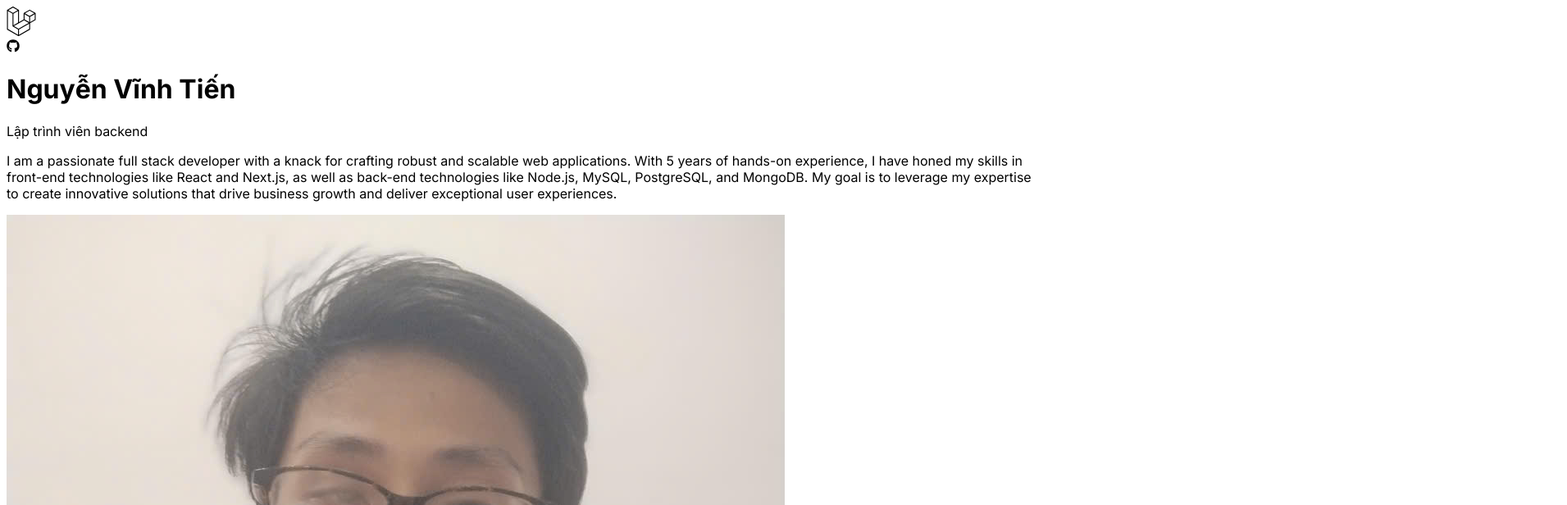
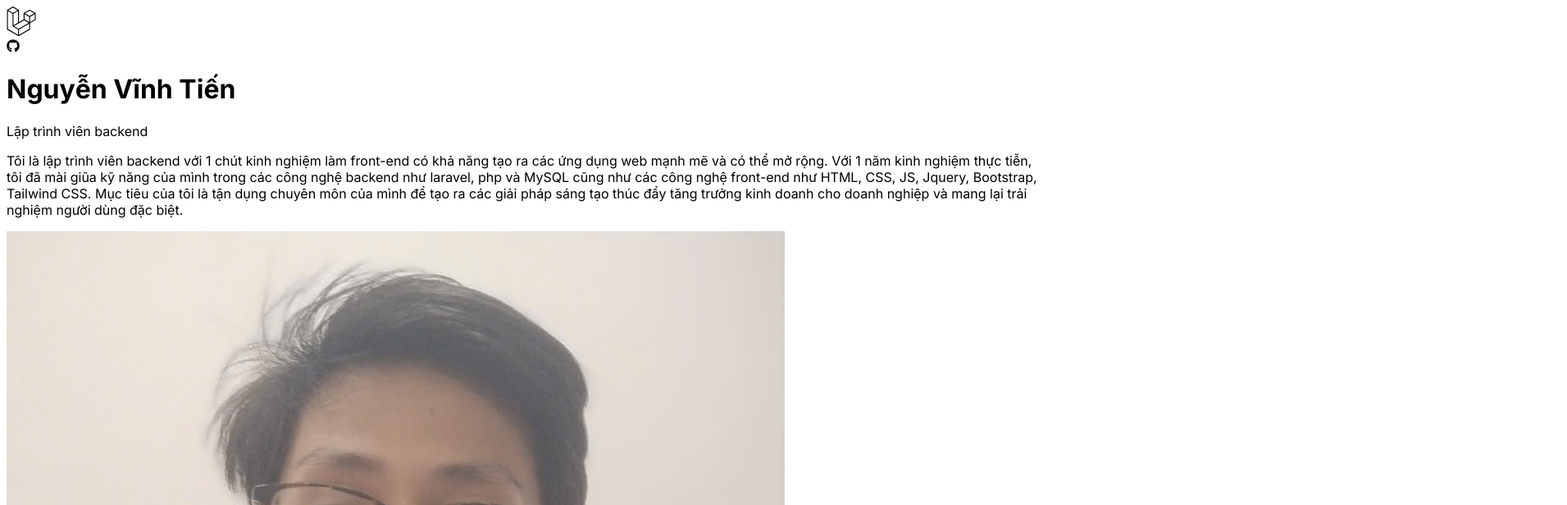
Before and after one commit to alicezuberg930/portfolio_website, a React (Create React App) app: page / in a window 1280 px wide. Shown: the top 616 px of the page at 82% size, 1911 px wide, since content can reach past the window. Built offline with nearby package versions, Linux system fonts and the light colour scheme.

Commit message:
update vn

```diff
--- a/src/assets/data.js
+++ b/src/assets/data.js
@@ -1,66 +1,34 @@
-export const HERO_CONTENT = `I am a passionate full stack developer with a knack for crafting robust and scalable web applications. With 5 years of hands-on experience, I have honed my skills in front-end technologies like React and Next.js, as well as back-end technologies like Node.js, MySQL, PostgreSQL, and MongoDB. My goal is to leverage my expertise to create innovative solutions that drive business growth and deliver exceptional user experiences.`;
+import sobexpress from "assets/cms_sobexpress.png"
+import voucherforyou from "assets/cms_voucherforyou.png"
 
-export const ABOUT_TEXT = `I am a dedicated and versatile full stack developer with a passion for creating efficient and user-friendly web applications. With 5 years of professional experience, I have worked with a variety of technologies, including React, Next.js, Node.js, MySQL, PostgreSQL, and MongoDB. My journey in web development began with a deep curiosity for how things work, and it has evolved into a career where I continuously strive to learn and adapt to new challenges. I thrive in collaborative environments and enjoy solving complex problems to deliver high-quality solutions. Outside of coding, I enjoy staying active, exploring new technologies, and contributing to open-source projects.`;
+export const HERO_CONTENT = `Tôi là lập trình viên backend với 1 chút kinh nghiệm làm front-end có khả năng tạo ra các ứng dụng web mạnh mẽ và có thể mở rộng. Với 1 năm kinh nghiệm thực tiễn, tôi đã mài giũa kỹ năng của mình trong các công nghệ backend như laravel, php và MySQL cũng như các công nghệ front-end như HTML, CSS, JS, Jquery, Bootstrap, Tailwind CSS. Mục tiêu của tôi là tận dụng chuyên môn của mình để tạo ra các giải pháp sáng tạo thúc đẩy tăng trưởng kinh doanh cho doanh nghiệp và mang lại trải nghiệm người dùng đặc biệt.`;
+
+export const ABOUT_TEXT = `Tôi là một lập trình viên backend tận tâm và linh hoạt với niềm đam mê tạo ra các ứng dụng web hiệu quả và thân thiện với người dùng. Với 1 năm kinh nghiệm chuyên môn, tôi đã làm việc với nhiều công nghệ khác nhau, bao gồm Laravel, PHP, MySQL, HTML, CSS, JS, Bootstrap và Tailwind CSS. Hành trình phát triển web của tôi bắt đầu với sự tò mò sâu sắc về cách mọi thứ hoạt động và nó đã phát triển thành một nghề nghiệp mà tôi liên tục phấn đấu để học hỏi và thích nghi với những thách thức mới. Tôi phát triển mạnh trong môi trường hợp tác và thích giải quyết các vấn đề phức tạp để cung cấp các giải pháp chất lượng cao. Ngoài mã hóa, tôi thích duy trì hoạt động, khám phá các công nghệ mới và đóng góp cho các dự án của công ty.`;
 
 export const EXPERIENCES = [
   {
-    year: "2023 - Present",
-    role: "Senior Full Stack Developer",
-    company: "Google Inc.",
-    description: `Led a team in developing and maintaining web applications using JavaScript, React.js, and Node.js. Implemented RESTful APIs and integrated with MongoDB databases. Collaborated with stakeholders to define project requirements and timelines.`,
-    technologies: ["Javascript", "React.js", "Next.js", "mongoDB"],
-  },
-  {
-    year: "2022 - 2023",
-    role: "Frontend Developer",
-    company: "Adobe",
-    description: `Designed and developed user interfaces for web applications using Next.js and React. Worked closely with backend developers to integrate frontend components with Node.js APIs. Implemented responsive designs and optimized frontend performance.`,
-    technologies: ["HTML", "CSS", "Vue.js", "mySQL"],
-  },
-  {
-    year: "2021 - 2022",
-    role: "Full Stack Developer",
-    company: "Facebook",
-    description: `Developed and maintained web applications using JavaScript, React.js, and Node.js. Designed and implemented RESTful APIs for data communication. Collaborated with cross-functional teams to deliver high-quality software products on schedule.`,
-    technologies: ["Python", "Svelte", "Three.js", "Postgres"],
-  },
-  {
-    year: "2020 - 2021",
-    role: "Software Engineer",
-    company: "Paypal",
-    description: `Contributed to the development of web applications using JavaScript, React.js, and Node.js. Managed databases and implemented data storage solutions using MongoDB. Worked closely with product managers to prioritize features and enhancements.`,
-    technologies: ["Ruby", "Rails", "PHP", "Sqlite"],
-  },
+    year: "2023 - 2024",
+    role: "Lập trình viên backend",
+    company: "TNHH Di4l.",
+    description: `Làm việc chung nhóm phát triển và duy trì các ứng dụng web bằng Laravel, HTML, CSS, JS, Jquery, Tailwind CSS theo yêu cầu của khách hàng. Phát triển và duy trì hệ thống CMS của khách hàng và hệ thống ERP của công ty. Triển khai các API RESTful và tích hợp với cơ sở dữ liệu MySQL cho ứng dụng mobile. Phối hợp với các bên liên quan để xác định các yêu cầu và mốc thời gian của dự án, tích hợp với các phương thức thanh toán bên thứ 3 và SMS. Quản lý và thiết kế MySQL để hỗ trợ thiết kế API.`,
+    technologies: ["PHP", "Laravel", "HTML", "CSS", "JS", "Jquery", "MySQL", "Tailwind CSS", "Bootstrap"]
+  }
 ];
 
 export const PROJECTS = [
   {
-    title: "E-Commerce Website",
-    image: "project1",
-    description:
-      "A fully functional e-commerce website with features like product listing, shopping cart, and user authentication.",
-    technologies: ["HTML", "CSS", "React", "Node.js", "MongoDB"],
+    title: "Sobexpressacms",
+    image: sobexpress,
+    description: "Website CMS giúp cho admin quản lý tài xế, phương tiện của họ và đơn hàng, giúp tài xế quản lý đơn hàng cùng với các tính năng như phân quyền, xác thực người dùng.",
+    link: "https://sobexpressacms.di4l.vn/",
+    technologies: ["PHP", "Laravel", "HTML", "CSS", "JS", "Tailwind CSS", "MySQL"],
   },
   {
-    title: "Task Management App",
-    image: "project2",
-    description:
-      "An application for managing tasks and projects, with features such as task creation, assignment, and progress tracking.",
-    technologies: ["HTML", "CSS", "Angular", "Firebase"],
-  },
-  {
-    title: "Portfolio Website",
-    image: "project3",
-    description:
-      "A personal portfolio website showcasing projects, skills, and contact information.",
-    technologies: ["HTML", "CSS", "React", "Bootstrap"],
-  },
-  {
-    title: "Blogging Platform",
-    image: "project4",
-    description:
-      "A platform for creating and publishing blog posts, with features like rich text editing, commenting, and user profiles.",
-    technologies: ["HTML", "CSS", "Vue.js", "Express", "mySQL"],
+    title: "Voucherforyou",
+    image: voucherforyou,
+    description: "Website E-commerce bao gồm CMS giúp cho doanh nghiệp quản lý thông tin doanh nghiệp, khách hàng, tồn kho, sản phẩm, lợi nhuận của họ và thống kê doanh số.",
+    link: "https://voucherforyou.di4lsell.com/",
+    technologies: ["PHP", "Laravel", "HTML", "CSS", "JS", "Bootstrap", "MySQL"],
   },
 ];
 
--- a/src/common/icons.js
+++ b/src/common/icons.js
@@ -7,5 +7,6 @@ import { SiCss3 } from "react-icons/si";
 import { IoLogoJavascript } from "react-icons/io5";
 import { FaBootstrap } from "react-icons/fa";
 import { RiReactjsLine } from "react-icons/ri";
+import { SiJquery } from "react-icons/si";
 
-export const icons = { FaLaravel, FaGithub, FaPhp, SiMysql, TiHtml5, SiCss3, IoLogoJavascript, FaBootstrap, RiReactjsLine }
+export const icons = { FaLaravel, FaGithub, FaPhp, SiMysql, TiHtml5, SiCss3, IoLogoJavascript, FaBootstrap, RiReactjsLine, SiJquery }
--- a/src/components/Experience.js
+++ b/src/components/Experience.js
@@ -17,6 +17,7 @@ const Experience = () => {
                                     <div className="w-full max-w-xl lg:w-3/4">
                                         <h6 className="mb-2 font-normal">{item.role} - <span className="font-bold text-purple-100">{item.company}</span></h6>
                                         <p className="mb-4 text-neutral-400">{item.description}</p>
+                                        <div className="flex flex-wrap">
                                             {
                                                 item.technologies.map(technology => {
                                                     return (
@@ -26,6 +27,7 @@ const Experience = () => {
                                                     )
                                                 })
                                             }
+                                        </div>
                                     </div>
                                 </motion.div>
                             </div>
--- a/src/components/Techstack.js
+++ b/src/components/Techstack.js
@@ -1,8 +1,8 @@
 import { icons } from "common/icons"
-import { animate, motion, reverseEasing } from "framer-motion"
+import { motion } from "framer-motion"
 
 const Techstack = () => {
-    const { FaLaravel, FaPhp, SiMysql, TiHtml5, SiCss3, IoLogoJavascript, FaBootstrap, RiReactjsLine } = icons
+    const { FaLaravel, FaPhp, SiMysql, TiHtml5, SiCss3, IoLogoJavascript, FaBootstrap, RiReactjsLine, SiJquery } = icons
 
     const iconAnimation = (duration) => ({
         initial: { y: -10 },
@@ -61,10 +61,14 @@ const Techstack = () => {
                 >
                     <RiReactjsLine className="text-5xl text-[#0680a1]" />
                 </motion.div>
+                <motion.div variants={iconAnimation(4.4)} initial="initial" animate="animate"
+                    title="JQuery" className="rounded-2xl border-4 border-neutral-800 p-4"
+                >
+                    <SiJquery className="text-5xl text-[#0768ac]" />
+                </motion.div>
             </div>
         </div>
     )
 }
 
-// 44a8b3
 export default Techstack
```
Also changed, not shown: src/components/Projects.js (+4 -3 lines), src/assets/cms_sobexpress.png (added), src/assets/cms_voucherforyou.png (added). Lines whose indentation alone changed are shown as unchanged.
